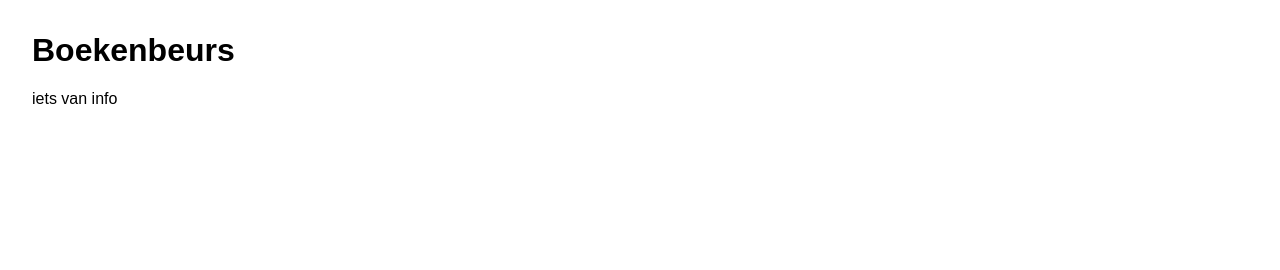
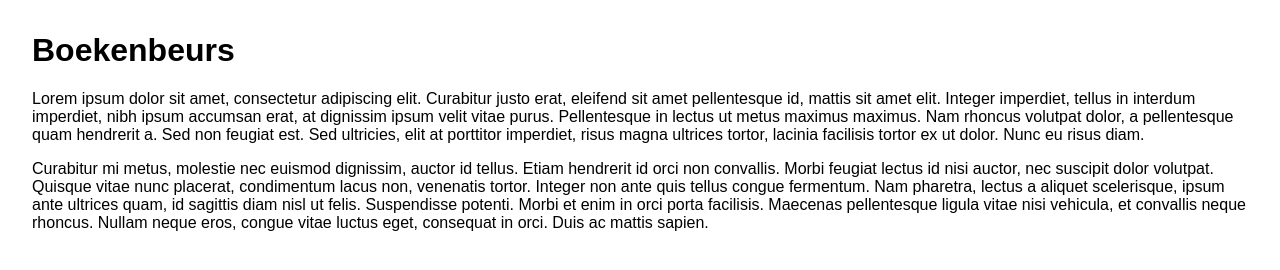
Before and after one commit to Iemand-123/Weekopdracht_2, a plain HTML site: page index.html in a window 1280 px wide. Drawn offline with Linux system fonts and the light colour scheme.

Commit message:
WebLab Save 16-11-2026 08:55:35 (UTC+01:00)

```diff
--- a/index.html
+++ b/index.html
@@ -2,13 +2,14 @@
 <html lang="nl">
 <head>
   <meta charset="UTF-8">
-  <meta name="viewport" content="width=device-width, initial-scale=2.0">
+  <meta name="viewport" content="width=device-width, initial-scale=1.0">
   <title>Boekenbeurs Julia</title>
   <link rel="stylesheet" href="style.css">
 </head>
 <body>
   <h1>Boekenbeurs</h1>
-  <p>iets van info</p>
+  <p>Lorem ipsum dolor sit amet, consectetur adipiscing elit. Curabitur justo erat, eleifend sit amet pellentesque id, mattis sit amet elit. Integer imperdiet, tellus in interdum imperdiet, nibh ipsum accumsan erat, at dignissim ipsum velit vitae purus. Pellentesque in lectus ut metus maximus maximus. Nam rhoncus volutpat dolor, a pellentesque quam hendrerit a. Sed non feugiat est. Sed ultricies, elit at porttitor imperdiet, risus magna ultrices tortor, lacinia facilisis tortor ex ut dolor. Nunc eu risus diam.</p>
+  <p>Curabitur mi metus, molestie nec euismod dignissim, auctor id tellus. Etiam hendrerit id orci non convallis. Morbi feugiat lectus id nisi auctor, nec suscipit dolor volutpat. Quisque vitae nunc placerat, condimentum lacus non, venenatis tortor. Integer non ante quis tellus congue fermentum. Nam pharetra, lectus a aliquet scelerisque, ipsum ante ultrices quam, id sagittis diam nisl ut felis. Suspendisse potenti. Morbi et enim in orci porta facilisis. Maecenas pellentesque ligula vitae nisi vehicula, et convallis neque rhoncus. Nullam neque eros, congue vitae luctus eget, consequat in orci. Duis ac mattis sapien.</p>
   <script src="script.js"></script>
 </body>
 </html>
```
Also changed, not shown: 1 other file.
